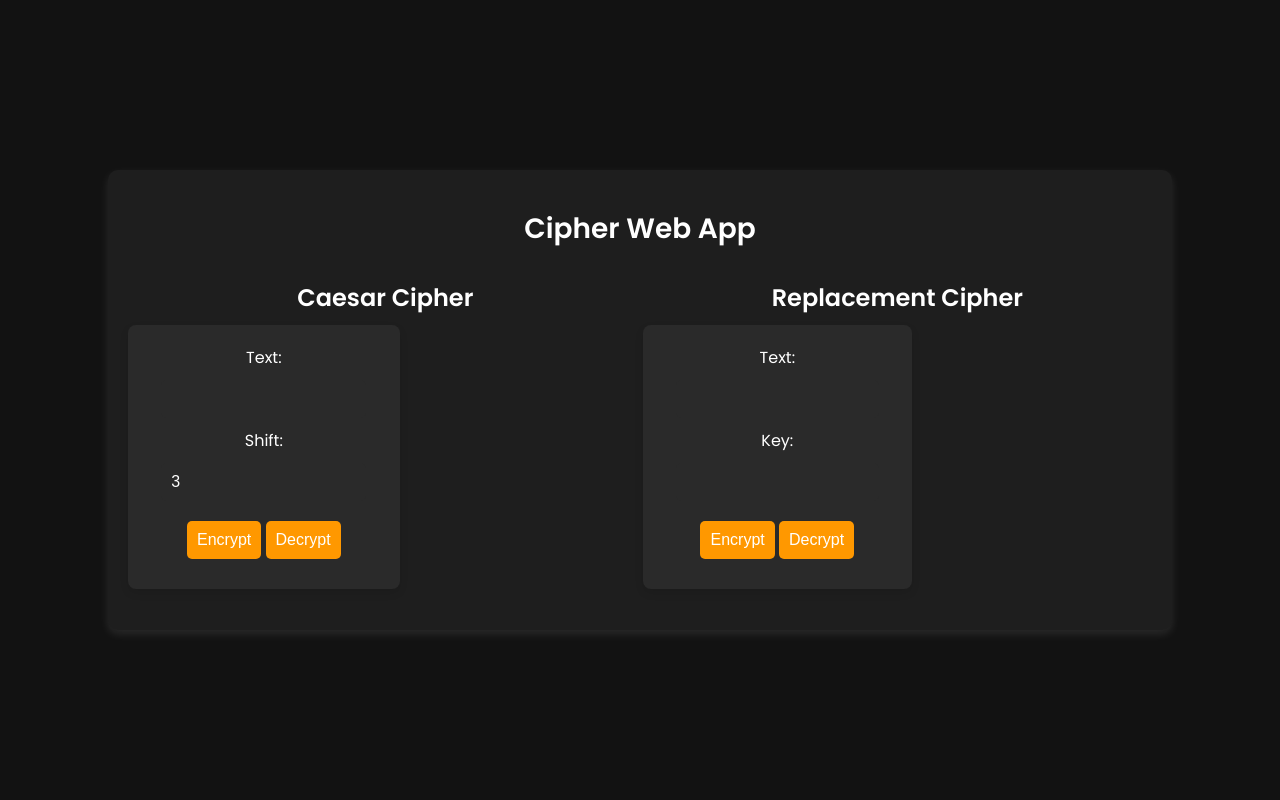
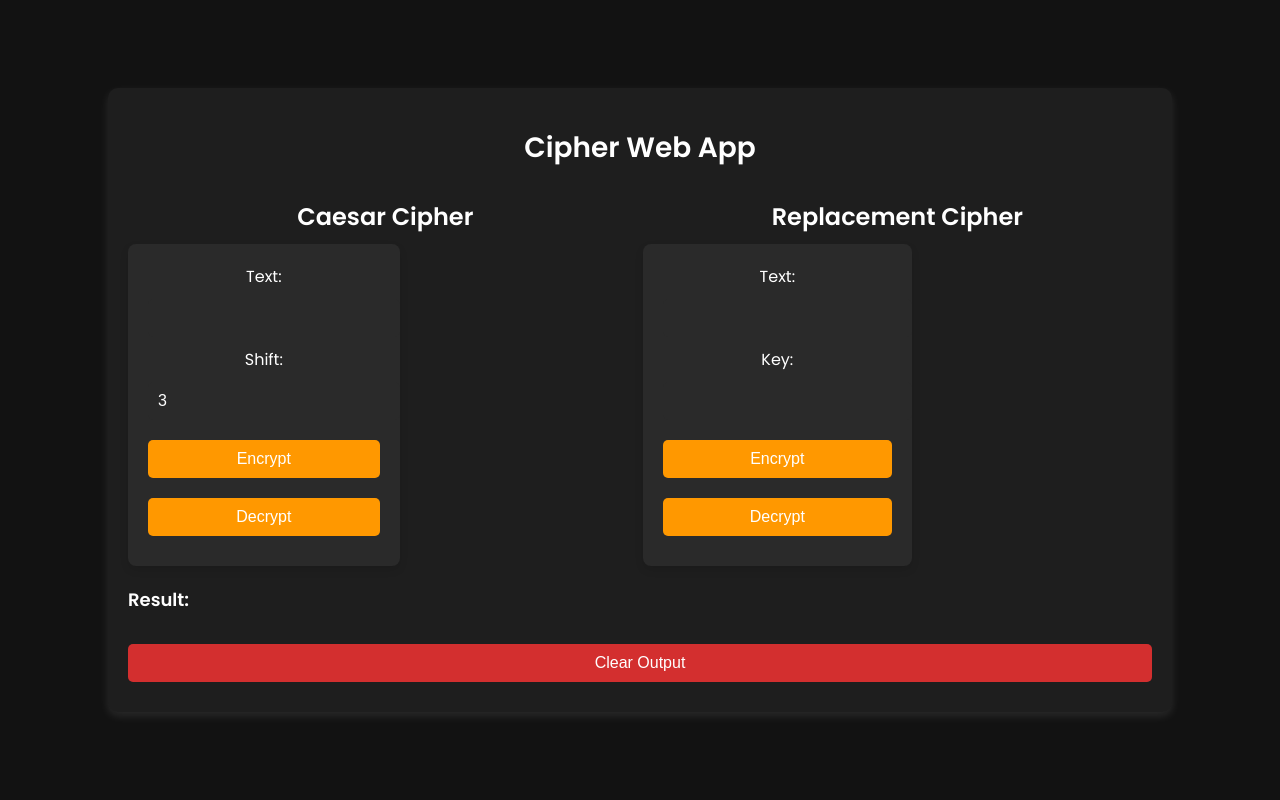
Before and after one commit to LORDFIR3/cipher-app, a Flask app: page / in a window 1280 px wide. Run offline with Flask 3, Linux system fonts and the light colour scheme.

Commit message:
Added "clear output" button, and other small changes

```diff
--- a/templates/index.html
+++ b/templates/index.html
@@ -15,6 +15,7 @@
             justify-content: center;
             align-items: center;
             height: 100vh;
+            flex-direction: column;
         }
         .container {
             background: #1e1e1e;
@@ -33,7 +34,7 @@
             font-size: 24px;
             font-weight: 600;
             margin: 10px 0;
-            text-align: center; /* Center the cipher names */
+            text-align: center;
         }
         input, button {
             padding: 10px;
@@ -43,7 +44,7 @@
             font-size: 16px;
         }
         input {
-            width: 80%;
+            width: 100%;
             background: #2a2a2a;
             color: #fff;
         }
@@ -52,14 +53,16 @@
             color: white;
             cursor: pointer;
             transition: 0.3s;
+            width: 100%;
         }
         button:hover {
             background: #e68900;
         }
         .forms-container {
             display: flex;
-            justify-content: space-around;
+            justify-content: space-between;
             margin-top: 20px;
+            width: 100%;
         }
         form {
             background: #2a2a2a;
@@ -72,11 +75,22 @@
             margin-top: 20px;
             font-size: 18px;
             font-weight: normal;
+            text-align: left;
         }
         .cipher-used {
             font-style: italic;
             font-size: 16px;
             margin-top: 10px;
+        }
+        .clear-button {
+            background: #d32f2f;
+            color: white;
+            cursor: pointer;
+            transition: 0.3s;
+            margin-top: 10px;
+        }
+        .clear-button:hover {
+            background: #c1272d;
         }
     </style>
     <script>
@@ -88,7 +102,7 @@
                 body: new FormData(document.getElementById("cipherForm"))
             });
             const result = await response.json();
-            document.getElementById("output").innerText = "Encrypted: " + result.result;
+            document.getElementById("output").innerText = result.result;
             document.getElementById("cipherUsed").innerText = "Using Caesar Cipher";
         }
 
@@ -98,7 +112,7 @@
                 body: new FormData(document.getElementById("cipherForm"))
             });
             const result = await response.json();
-            document.getElementById("output").innerText = "Decrypted: " + result.result;
+            document.getElementById("output").innerText = result.result;
             document.getElementById("cipherUsed").innerText = "Using Caesar Cipher";
         }
 
@@ -108,7 +122,7 @@
                 body: new FormData(document.getElementById("replacementForm"))
             });
             const result = await response.json();
-            document.getElementById("output").innerText = "Encrypted: " + result.result;
+            document.getElementById("output").innerText = result.result;
             document.getElementById("cipherUsed").innerText = "Using Replacement Cipher";
         }
 
@@ -118,8 +132,14 @@
                 body: new FormData(document.getElementById("replacementForm"))
             });
             const result = await response.json();
-            document.getElementById("output").innerText = "Decrypted: " + result.result;
+            document.getElementById("output").innerText = result.result;
             document.getElementById("cipherUsed").innerText = "Using Replacement Cipher";
+        }
+
+        // Clear output field
+        function clearOutput() {
+            document.getElementById("output").innerText = "";
+            document.getElementById("cipherUsed").innerText = "";
         }
     </script>
 </head>
@@ -162,8 +182,12 @@
         <!-- Cipher Used Info -->
         <div class="output-container">
             <p id="cipherUsed" class="cipher-used"></p>
+            <p><strong>Result:</strong></p>
             <h3 id="output"></h3>
         </div>
+
+        <!-- Clear Button -->
+        <button class="clear-button" onclick="clearOutput()">Clear Output</button>
     </div>
 </body>
 </html>
```
